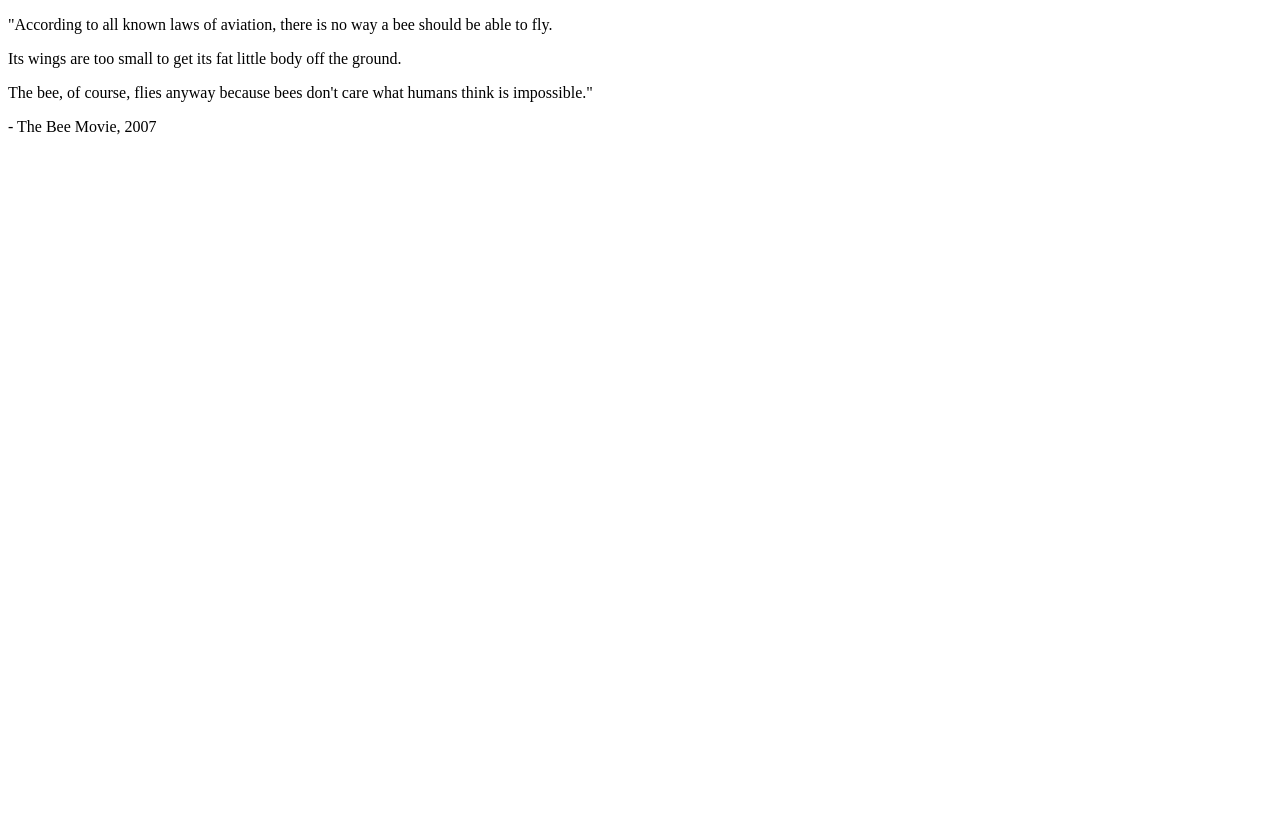
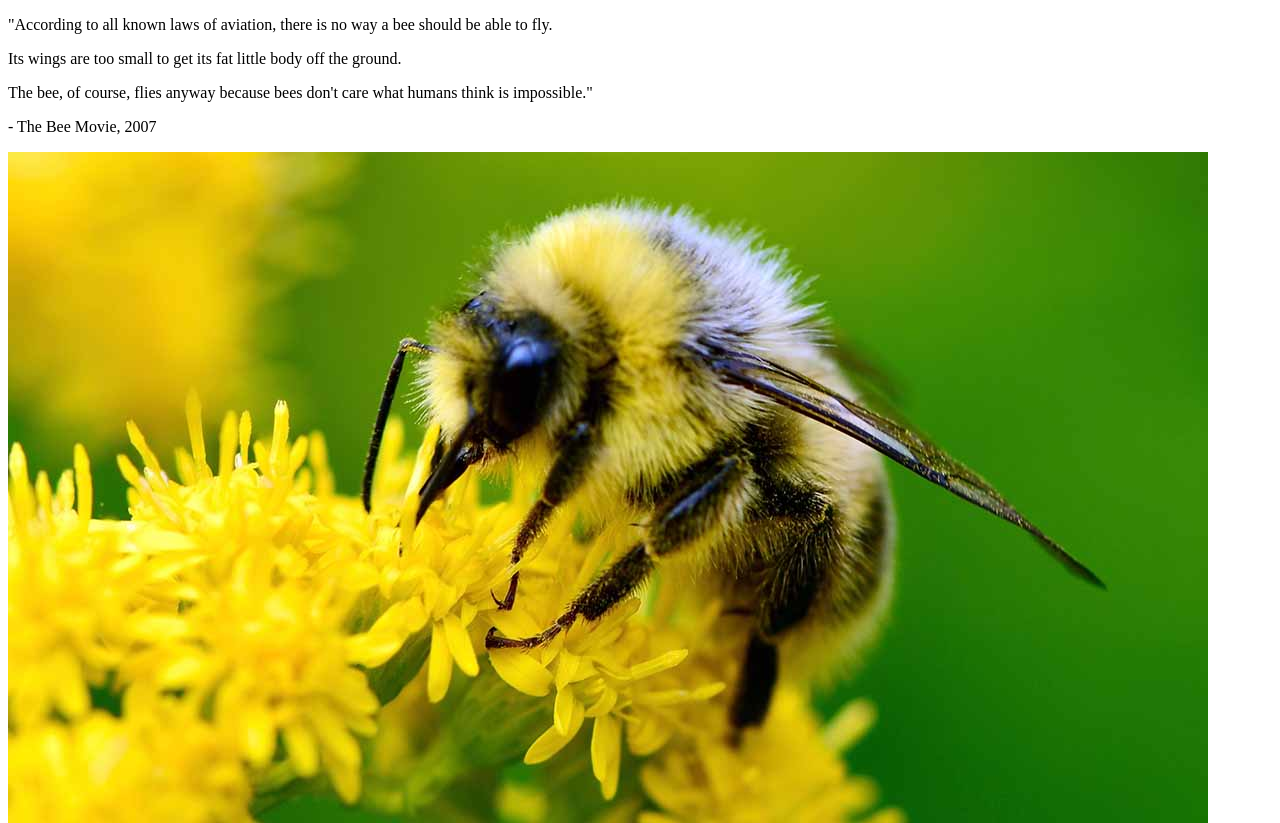
Before and after one commit to FHuaTDSB/assign1-4u, a website: page index.html in a window 1280 px wide. Shown: the top 823 px of the page. Before the commit the page ends 800 px from the top, so only its background shows below. Drawn offline with Linux system fonts and the light colour scheme.

Commit message:
Added image of a bee

```diff
--- a/index.html
+++ b/index.html
@@ -12,6 +12,7 @@
   <p>Its wings are too small to get its fat little body off the ground.</p>
   <p>The bee, of course, flies anyway because bees don't care what humans think is impossible."</p>
   <p>- The Bee Movie, 2007</p>
+  <img src="assets/Buzz-About-Bees-Feature.jpg" alt="Bumblebee on a flower">
 </body>
 
 </html>
```
Also changed, not shown: assets/Buzz-About-Bees-Feature.jpg (added).
